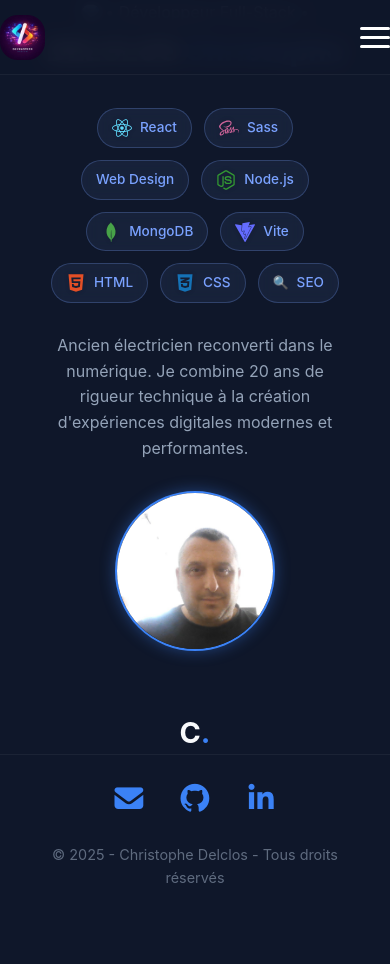
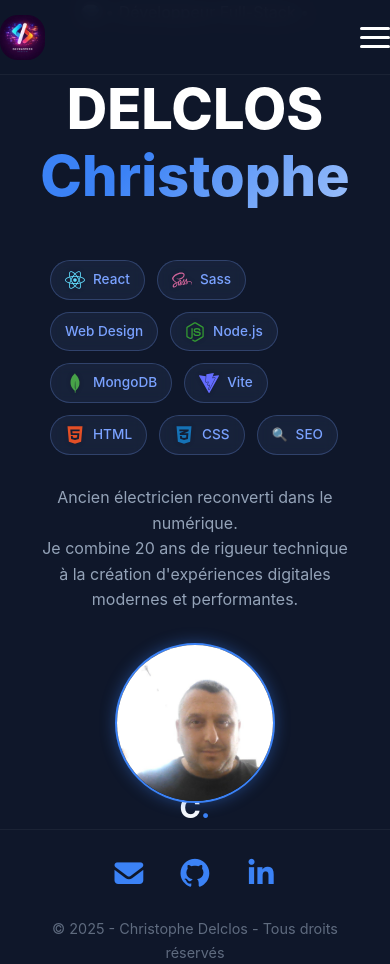
Before and after one commit to Cricrou13/Portfolio, a React (Vite) app: page / in a window 390 px wide. Before the commit the page ends 889 px from the top, so only its background shows below. Built offline with nearby package versions, Linux system fonts and the light colour scheme.

Commit message:
amélioration mode responsive

```diff
--- a/src/components/Hero.jsx
+++ b/src/components/Hero.jsx
@@ -28,7 +28,7 @@ const Hero = () => {
         </div>
 
         <p className="description">
-          Ancien électricien reconverti dans le numérique.
+          Ancien électricien reconverti dans le numérique. <br />
           Je combine 20 ans de rigueur technique à la création
           d'expériences digitales modernes et performantes.
         </p>
--- a/src/styles/components/_hero.scss
+++ b/src/styles/components/_hero.scss
@@ -6,16 +6,36 @@
   justify-content: space-between;
   padding: 4rem 0;
 
+  h1.section-title {
+    margin-top: 50px;
+    margin-bottom: 50px;
+    font-size: 3.5rem;
+    line-height: 1.2;
+  }
+
+  .hero-description {
+    width: 100%;
+    display: flex;
+    justify-content: flex-start;
+
+    p {
+      max-width: 800px;
+      line-height: 1.8;
+      font-size: 1.2rem;
+      white-space: normal;
+      text-align: left;
+      margin-top: 50px;
+    }
+  }
+
   .image-wrapper {
     position: relative;
+    flex-shrink: 0;
     width: 280px;
     height: 280px;
     border-radius: 50%;
-
-    // L'anneau bleu vif (utilise ta variable v.$primary)
     border: 2px solid #3b82f6;
 
-    // Le halo lumineux (glow) autour du cercle
     box-shadow: 0 0 20px rgba(59, 130, 246, 0.5),
                 inset 0 0 10px rgba(59, 130, 246, 0.3);
 
@@ -39,7 +59,8 @@
   }
 }
 
-// Optionnel : Un effet d'animation pulsante sur l'anneau bleu
+
+
 @keyframes pulse-blue {
   0% { box-shadow: 0 0 0 0 rgba(59, 130, 246, 0.7); }
   70% { box-shadow: 0 0 0 15px rgba(59, 130, 246, 0); }
@@ -49,25 +70,23 @@
 /* --- AJUSTEMENTS MOBILE --- */
 @media (max-width: 768px) {
   .hero {
-    flex-direction: column;
-    padding-top: 0;
+    flex-direction: column-reverse;
+    padding-top: 2rem;
     text-align: center;
+
+    .hero-description {
+      justify-content: center;
+
+      p {
+        text-align: center;
+      }
+    }
 
     .image-wrapper {
       width: 160px;
       height: 160px;
-      margin-top: 0;
+      margin-bottom: 2rem;
       box-shadow: 0 0 15px rgba(59, 130, 246, 0.4);
-    }
-
-    .hero-left {
-      .section-title {
-        font-size: 1.8rem;
-      }
-
-      .tech-stack {
-        justify-content: center;
-      }
     }
   }
 }
--- a/src/styles/pages/_project-page.scss
+++ b/src/styles/pages/_project-page.scss
@@ -18,13 +18,21 @@
 
   // LA GRILLE
   .projects-grid {
-    display: flex;
-    flex-direction: column;
-    grid-template-columns: repeat(auto-fit, minmax(350px, 1fr));
+    display: grid;
+    grid-template-columns: repeat(3, 1fr);
     gap: 30px;
     max-width: 1200px;
     margin: 0 auto;
     padding: 20px;
+
+    @media (max-width: 1024px) {
+    grid-template-columns: repeat(2, 1fr); // 2 colonnes sur tablette
+  }
+
+  // Responsive pour mobile
+  @media (max-width: 768px) {
+    grid-template-columns: 1fr; // 1 colonne sur mobile
+  }
   }
 }
 
```
